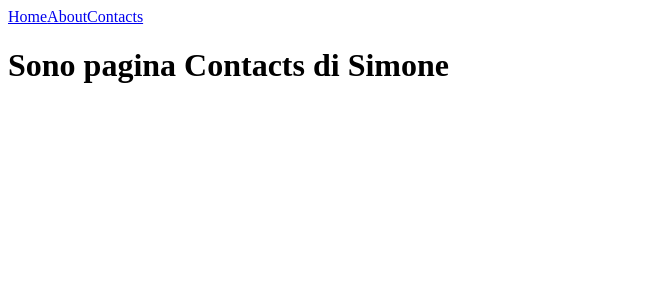
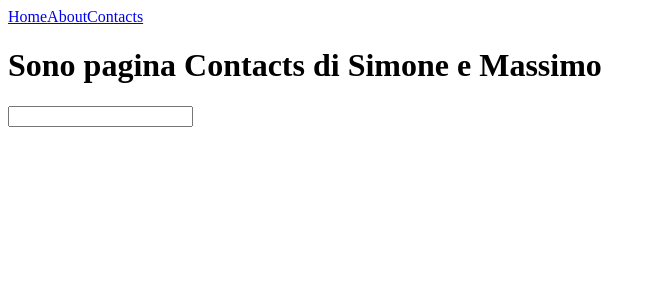
Before and after one commit to macs-massimopiazza/128-proj-html-css, a Vue app: page /contacts in a window 1280 px wide. Shown: the top 300 px of the page, without its empty margins (0-656 px from the left). Built offline with nearby package versions, Linux system fonts and the light colour scheme.

Commit message:
feat: add form in Contacts

```diff
--- a/src/pages/Contacts.vue
+++ b/src/pages/Contacts.vue
@@ -5,7 +5,10 @@ export default {
 </script>
 
 <template>
-  <h1>Sono pagina Contacts di Simone</h1>
+  <h1>Sono pagina Contacts di Simone e Massimo</h1>
+  <form action="">
+    <input type="text">
+  </form>
 </template>
 
 <style scoped></style>
```
